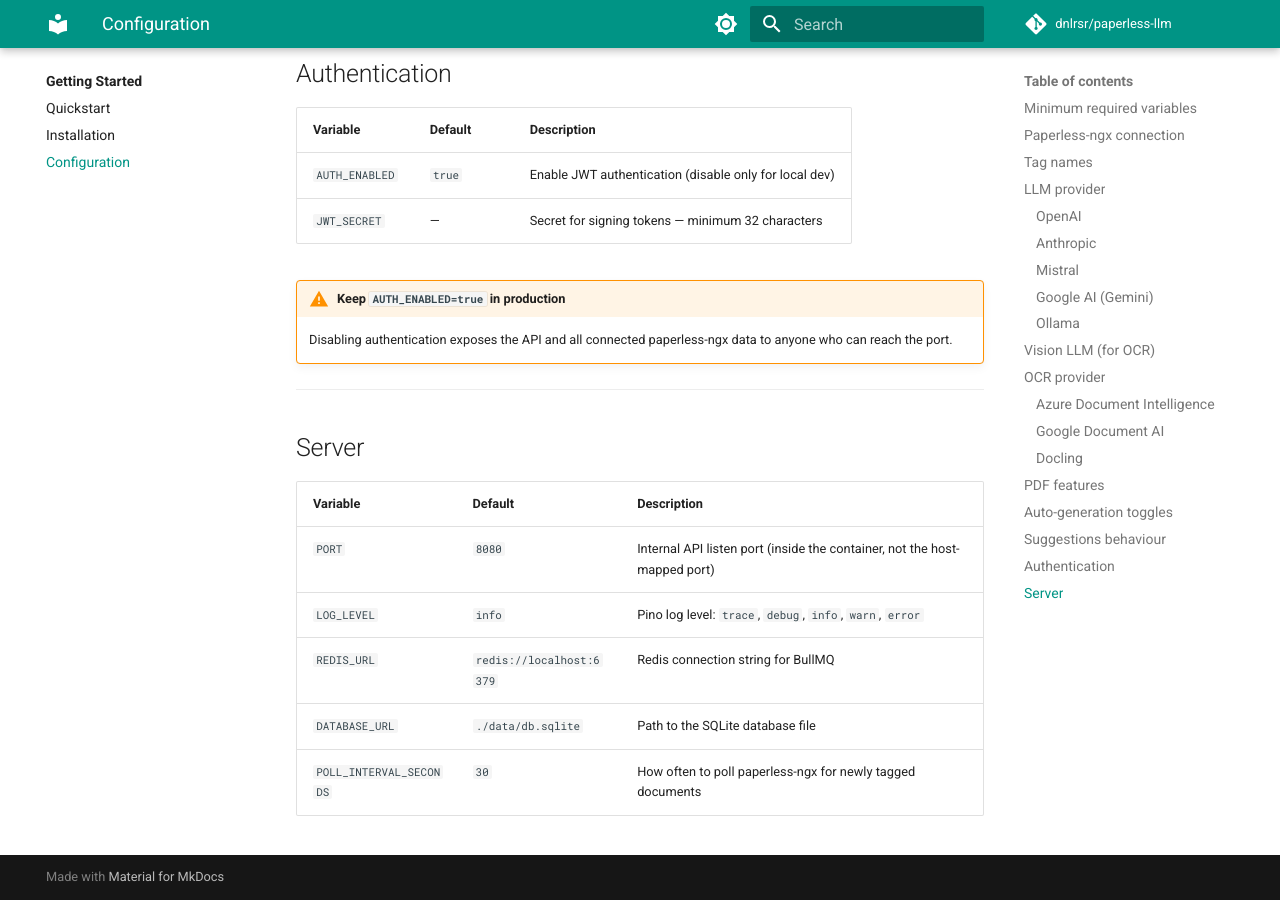
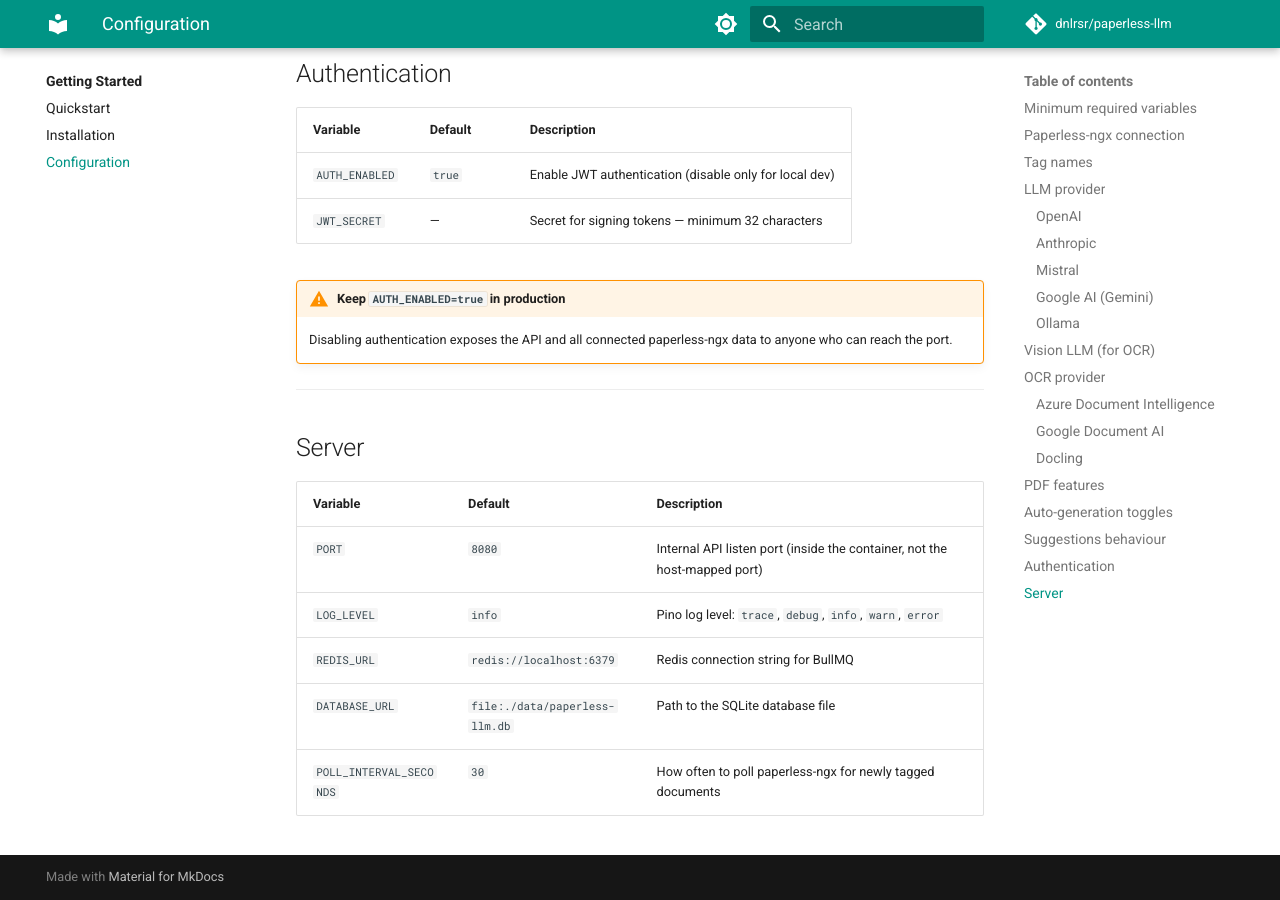
Before and after one commit to dnlrsr/paperless-llm, an MkDocs documentation site: the page built from docs/getting-started/configuration.md, in a window 1280 px wide and 900 px high, scrolled down 6647 px. Built offline with MkDocs 1.6.1 and Material for MkDocs 9.7.7, drawn with Linux system fonts in a browser that asks for light colours; comment, search, counter and statistics services are not loaded.

Commit message:
Update docs/getting-started/configuration.md
Co-authored-by: Copilot <175728472+Copilot@users.noreply.github.com>

```diff
--- a/docs/getting-started/configuration.md
+++ b/docs/getting-started/configuration.md
@@ -200,5 +200,5 @@ Control which metadata fields are generated in automatic mode (tag `AUTO_TAG`).
 | `PORT` | `8080` | Internal API listen port (inside the container, not the host-mapped port) |
 | `LOG_LEVEL` | `info` | Pino log level: `trace`, `debug`, `info`, `warn`, `error` |
 | `REDIS_URL` | `redis://localhost:6379` | Redis connection string for BullMQ |
-| `DATABASE_URL` | `./data/db.sqlite` | Path to the SQLite database file |
+| `DATABASE_URL` | `file:./data/paperless-llm.db` | Path to the SQLite database file |
 | `POLL_INTERVAL_SECONDS` | `30` | How often to poll paperless-ngx for newly tagged documents |
```
